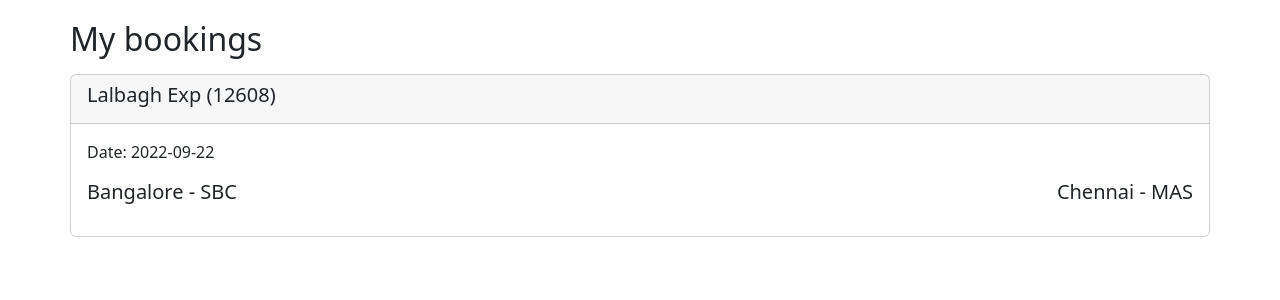
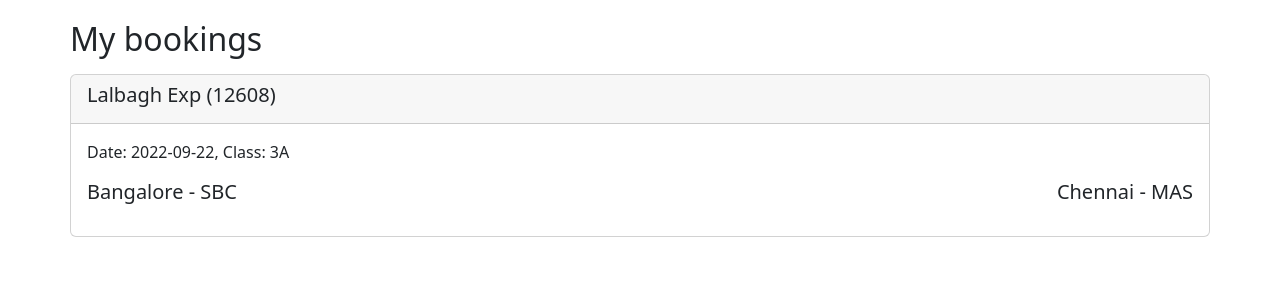
Before and after one commit to travelopiagc/rajdhani, a Flask app: page /bookings in a window 1280 px wide. Shown: the part 56-356 px from the top of the page. Run offline with Flask 2, Linux system fonts and the light colour scheme; the visitor is signed in with stand-in values (Sample User, id 1).

Commit message:
Add ticket class to bookings page

```diff
--- a/rajdhani/templates/bookings.html
+++ b/rajdhani/templates/bookings.html
@@ -13,7 +13,7 @@
       </div>
       <div class="card-body">
         <div class="mb-3">
-          Date: {{ booking.date }}
+          Date: {{ booking.date }}, Class: {{ booking.ticket_class }}
         </div>
         <div class="d-flex justify-content-between align-items-center mb-2">
           <div class="text-start">
```
